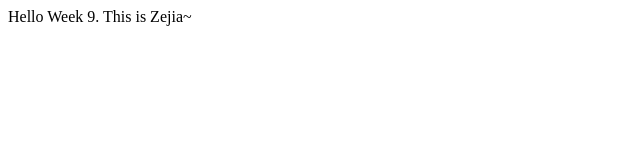
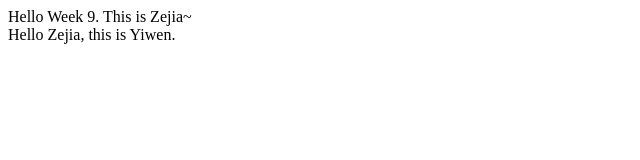
Before and after one commit to SingaporeClouds/hello-bt3103, a website: page index.html in a window 1280 px wide. Shown: the whole page, without its empty margins (0-640 px from the left). Drawn offline with Linux system fonts and the light colour scheme.

Commit message:
Added my name

```diff
--- a/index.html
+++ b/index.html
@@ -2,6 +2,9 @@
   <body>
     <div id="app">
       Hello Week 9. This is Zejia~
+      <br>
+      Hello Zejia, this is Yiwen.
+      </br>
     </div>
   </body>
 </html>
```
